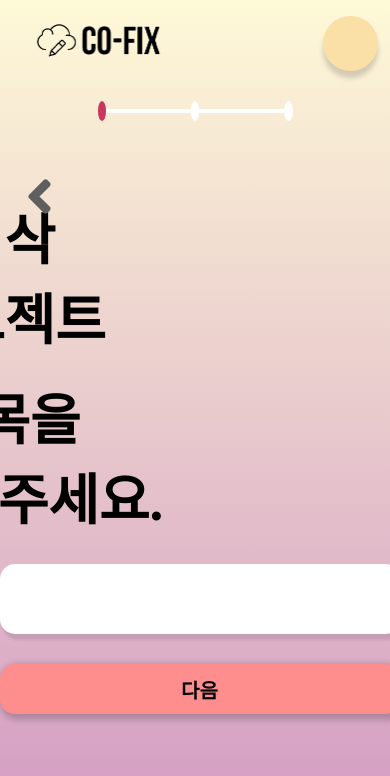
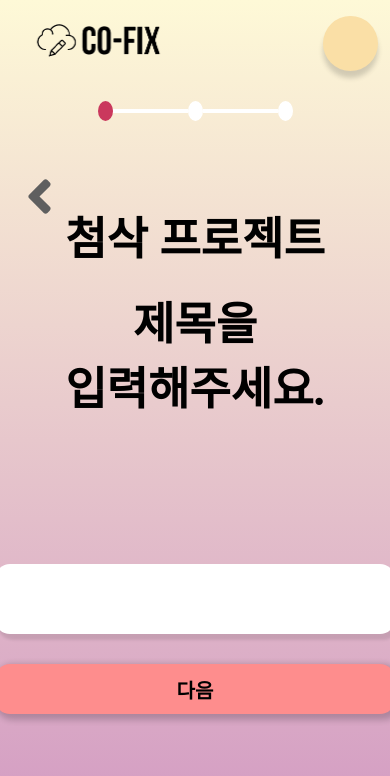
Before and after one commit to jes5918/co-fix, a React (Create React App) app in the folder frontend/: page /create in a window 390 px wide. Shown: the top 776 px of the page. Built offline with nearby package versions, Linux system fonts and the light colour scheme.

Commit message:
[feat/FE] : create/join responsive page
- 미디어 쿼리 적용

```diff
--- a/frontend/src/containers/join/NickName.jsx
+++ b/frontend/src/containers/join/NickName.jsx
@@ -22,9 +22,13 @@ const ContainerFrame = styled.div`
       opacity: 1;
     }
   }
+  @media only screen and (max-width: 768px) {
+    flex-direction: column;
+    align-items: center;
+  }
 `;
 const InputLabel = styled.div`
-  font-size: 55px;
+  font-size: 45px;
   font-weight: bold;
   font-family: 'Samlip';
   color: black;
@@ -41,6 +45,11 @@ const LeftFrame = styled.div`
   align-items: center;
   padding-top: 100px;
   padding-bottom: 30px;
+  @media only screen and (max-width: 768px) {
+    width: 100%;
+    height: 50%;
+    justify-content: center;
+  }
 `;
 
 const RightFrame = styled.div`
@@ -52,6 +61,10 @@ const RightFrame = styled.div`
   align-items: center;
   padding-top: 30px;
   padding-bottom: 100px;
+  @media only screen and (max-width: 768px) {
+    width: 100%;
+    height: 50%;
+  }
 `;
 
 export default function NickName({ onHandleSubmit, onHandleValue, value }) {
--- a/frontend/src/containers/join/PinCode.jsx
+++ b/frontend/src/containers/join/PinCode.jsx
@@ -22,9 +22,13 @@ const ContainerFrame = styled.div`
       opacity: 1;
     }
   }
+  @media only screen and (max-width: 768px) {
+    flex-direction: column;
+    align-items: center;
+  }
 `;
 const InputLabel = styled.div`
-  font-size: 55px;
+  font-size: 45px;
   font-weight: bold;
   font-family: 'Samlip';
   color: black;
@@ -41,6 +45,11 @@ const LeftFrame = styled.div`
   align-items: center;
   padding-top: 100px;
   padding-bottom: 30px;
+  @media only screen and (max-width: 768px) {
+    width: 100%;
+    height: 50%;
+    justify-content: center;
+  }
 `;
 
 const RightFrame = styled.div`
@@ -52,6 +61,10 @@ const RightFrame = styled.div`
   align-items: center;
   padding-top: 30px;
   padding-bottom: 100px;
+  @media only screen and (max-width: 768px) {
+    width: 100%;
+    height: 50%;
+  }
 `;
 
 export default function PinCode({ onHandleNext, onHandleValue, value }) {
--- a/frontend/src/containers/join/Privacy.jsx
+++ b/frontend/src/containers/join/Privacy.jsx
@@ -23,9 +23,14 @@ const ContainerFrame = styled.div`
       opacity: 1;
     }
   }
+  @media only screen and (max-width: 1024px) {
+    flex-direction: column;
+    align-items: center;
+    padding-bottom: 15px;
+  }
 `;
 const InputLabel = styled.div`
-  font-size: 55px;
+  font-size: 45px;
   font-weight: bold;
   font-family: 'Samlip';
   color: black;
@@ -41,6 +46,11 @@ const LeftFrame = styled.div`
   justify-content: flex-start;
   align-items: center;
   padding-top: 50px;
+  @media only screen and (max-width: 1024px) {
+    width: 100%;
+    height: 30%;
+    justify-content: center;
+  }
 `;
 
 const RightFrame = styled.div`
@@ -51,6 +61,10 @@ const RightFrame = styled.div`
   justify-content: flex-end;
   align-items: center;
   padding-top: 50px;
+  @media only screen and (max-width: 1024px) {
+    width: 100%;
+    height: 70%;
+  }
 `;
 const Info = styled.div`
   border: none;
--- a/frontend/src/containers/makepjt/MaxParticipant.jsx
+++ b/frontend/src/containers/makepjt/MaxParticipant.jsx
@@ -22,9 +22,13 @@ const ContainerFrame = styled.div`
       opacity: 1;
     }
   }
+  @media only screen and (max-width: 768px) {
+    flex-direction: column;
+    align-items: center;
+  }
 `;
 const InputLabel = styled.div`
-  font-size: 55px;
+  font-size: 45px;
   font-weight: bold;
   font-family: 'Samlip';
   color: black;
@@ -41,6 +45,11 @@ const LeftFrame = styled.div`
   align-items: center;
   padding-top: 100px;
   padding-bottom: 30px;
+  @media only screen and (max-width: 768px) {
+    width: 100%;
+    height: 50%;
+    justify-content: center;
+  }
 `;
 
 const RightFrame = styled.div`
@@ -52,6 +61,10 @@ const RightFrame = styled.div`
   align-items: center;
   padding-top: 30px;
   padding-bottom: 100px;
+  @media only screen and (max-width: 768px) {
+    width: 100%;
+    height: 50%;
+  }
 `;
 export default function MaxParticipant({ onHandleNext, value, onHandleValue }) {
   return (
--- a/frontend/src/containers/makepjt/Progress.jsx
+++ b/frontend/src/containers/makepjt/Progress.jsx
@@ -47,6 +47,9 @@ const Line1 = styled.div`
     `${step >= 1 ? 'inset 200px 0 0 0 #ca385d' : 'inset 0 0 0 0 #ca385d'}`};
   background-color: ${({ step }) => `${step >= 2 ? '#ca385d' : '#fff'}`};
   transition: all 0.5s ease-in-out;
+  @media only screen and (max-width: 768px) {
+    width: 100px;
+  }
 `;
 const Line2 = styled.div`
   width: 200px;
@@ -56,6 +59,9 @@ const Line2 = styled.div`
     `${step >= 2 ? 'inset 200px 0 0 0 #ca385d' : 'inset 0 0 0 0 #ca385d'}`};
   background-color: ${({ step }) => `${step >= 2 ? '#ca385d' : '#fff'}`};
   transition: all 0.5s ease-in-out;
+  @media only screen and (max-width: 768px) {
+    width: 100px;
+  }
 `;
 export default function Progress({ step, onHandleCurrent }) {
   return (
--- a/frontend/src/containers/makepjt/Title.jsx
+++ b/frontend/src/containers/makepjt/Title.jsx
@@ -22,9 +22,13 @@ const ContainerFrame = styled.div`
       opacity: 1;
     }
   }
+  @media only screen and (max-width: 768px) {
+    flex-direction: column;
+    align-items: center;
+  }
 `;
 const InputLabel = styled.div`
-  font-size: 55px;
+  font-size: 45px;
   font-weight: bold;
   font-family: 'Samlip';
   color: black;
@@ -41,6 +45,11 @@ const LeftFrame = styled.div`
   align-items: center;
   padding-top: 100px;
   padding-bottom: 30px;
+  @media only screen and (max-width: 768px) {
+    width: 100%;
+    height: 50%;
+    justify-content: center;
+  }
 `;
 
 const RightFrame = styled.div`
@@ -52,6 +61,10 @@ const RightFrame = styled.div`
   align-items: center;
   padding-top: 30px;
   padding-bottom: 100px;
+  @media only screen and (max-width: 768px) {
+    width: 100%;
+    height: 50%;
+  }
 `;
 
 export default function Title({ onHandleNext, value, onHandleValue }) {
--- a/frontend/src/containers/makepjt/UploadText.jsx
+++ b/frontend/src/containers/makepjt/UploadText.jsx
@@ -23,9 +23,14 @@ const ContainerFrame = styled.div`
       opacity: 1;
     }
   }
+  @media only screen and (max-width: 1024px) {
+    flex-direction: column;
+    align-items: center;
+    padding-bottom: 15px;
+  }
 `;
 const InputLabel = styled.div`
-  font-size: 55px;
+  font-size: 45px;
   font-weight: bold;
   font-family: 'Samlip';
   color: black;
@@ -42,16 +47,25 @@ const LeftFrame = styled.div`
   align-items: center;
   padding-top: 100px;
   padding-bottom: 30px;
+  @media only screen and (max-width: 1024px) {
+    width: 100%;
+    height: 30%;
+    justify-content: center;
+  }
 `;
 
 const RightFrame = styled.div`
-  width: 50%;
+  width: 70%;
   height: 100%;
   display: flex;
   flex-direction: column;
   justify-content: flex-end;
   align-items: center;
   padding-top: 50px;
+  @media only screen and (max-width: 1024px) {
+    width: 100%;
+    height: 70%;
+  }
 `;
 const TextArea = styled.textarea`
   border: none;
@@ -66,6 +80,9 @@ const TextArea = styled.textarea`
   resize: none;
   &:focus {
     outline: none;
+  }
+  @media only screen and (max-width: 1024px) {
+    height: 90%;
   }
 `;
 export default function UploadText({ onHandleSubmit, value, onValueChange }) {
```
